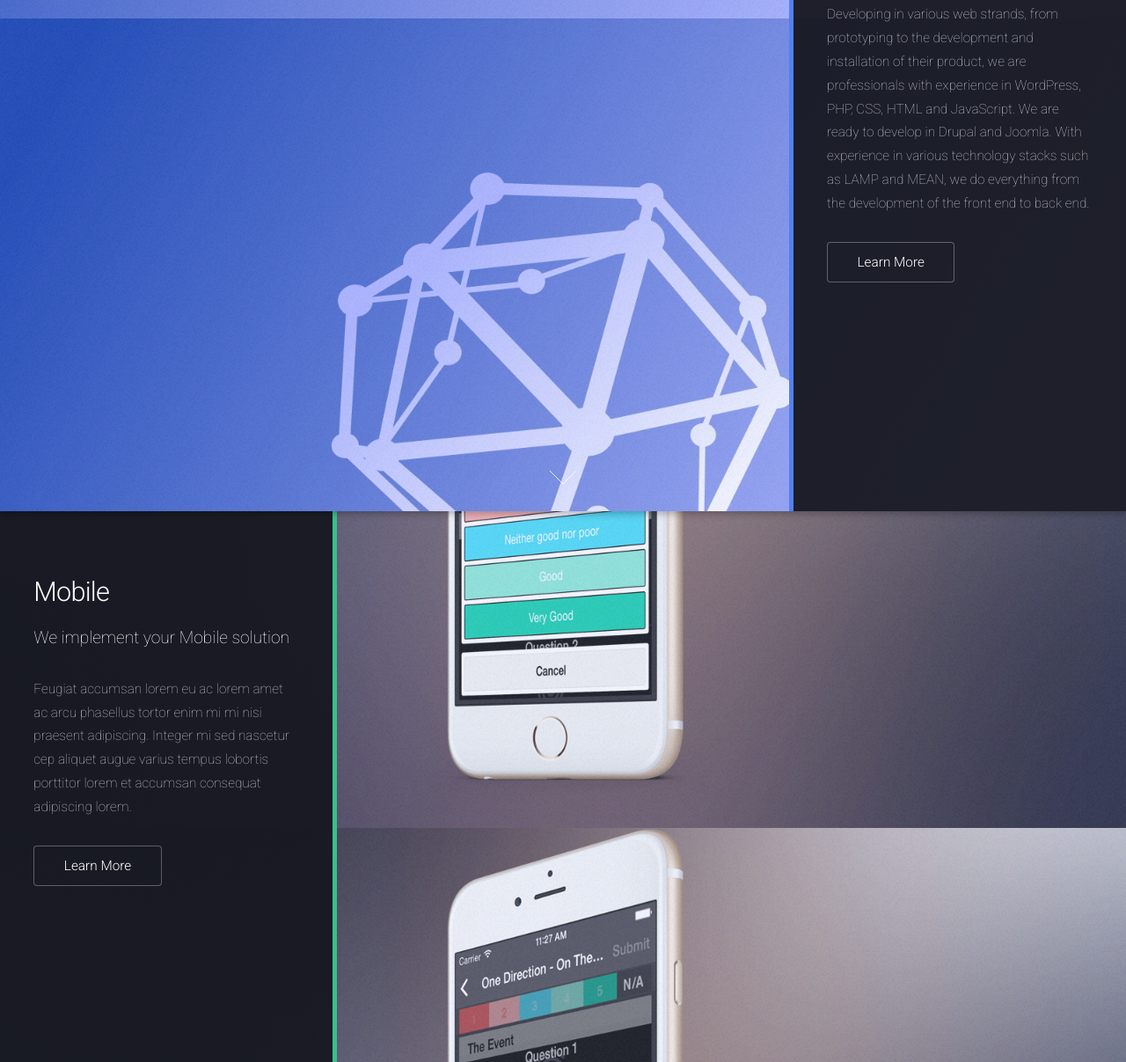
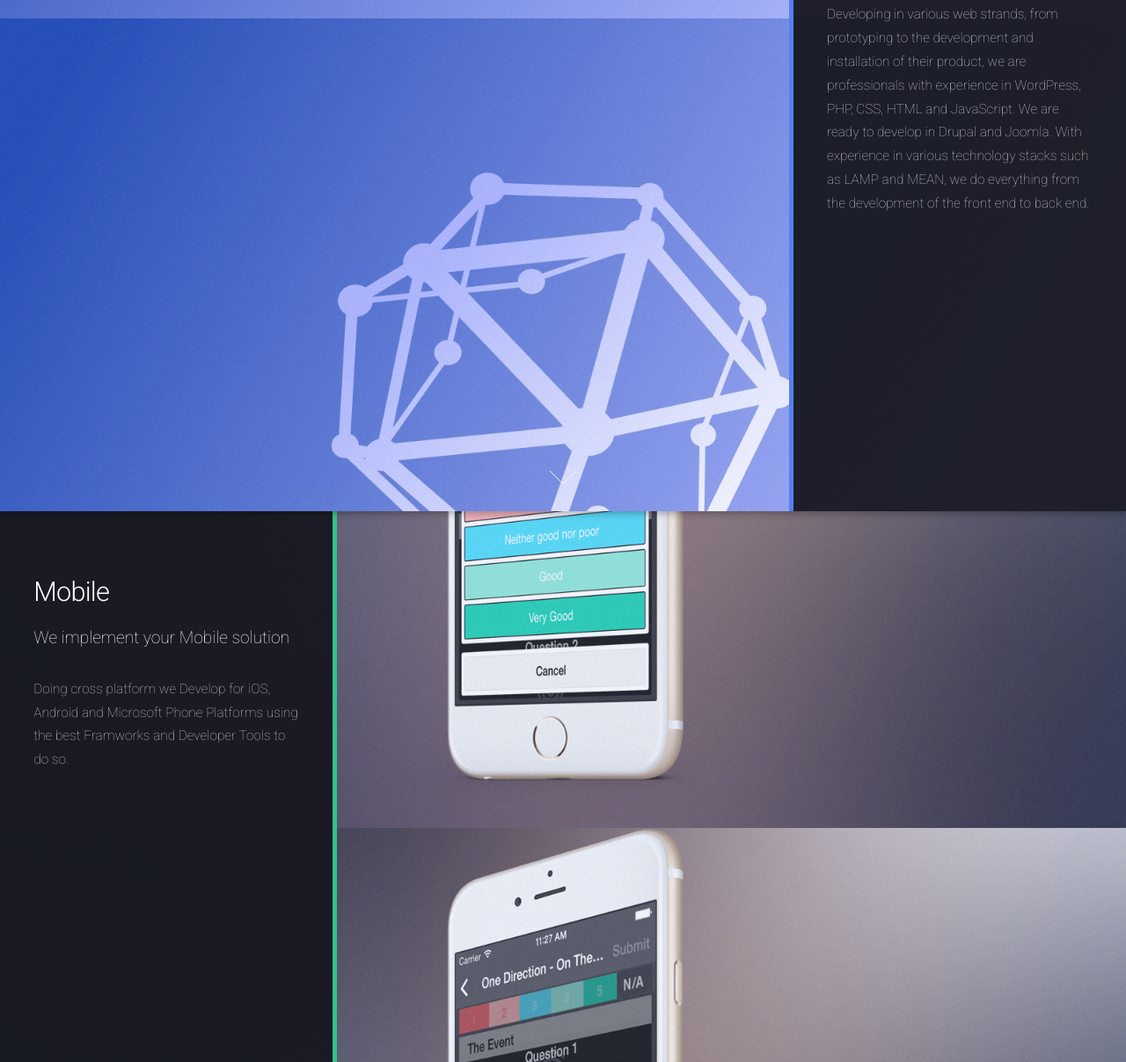
Before and after one commit to opprDev/calli.tech, a plain HTML site: page src/index.html in a window 1280 px wide. Shown: the part 1819-3026 px from the top of the page at 88% size. Drawn offline with Linux system fonts and the light colour scheme.

Commit message:
[UPDATE]

```diff
--- a/src/index.html
+++ b/src/index.html
@@ -108,9 +108,6 @@
 							Developing in various web strands, from prototyping to the development and installation of their product, we are professionals with experience in WordPress, PHP, CSS, HTML and JavaScript. We are ready to develop in Drupal and Joomla. With experience in various technology stacks such as LAMP and MEAN, we do everything from the development of the front end to back end.
 
 						</p>
-						<ul class="actions">
-							<li><a href="https://github.com/orgs/CalliTechDev/teams/web" class="button">Learn More</a></li>
-						</ul>
 					</div>
 					<a href="#three" class="goto-next scrolly">Next</a>
 				</section>
@@ -123,10 +120,7 @@
 							<h2>Mobile</h2>
 							<p>We implement your Mobile solution</p>
 						</header>
-						<p>Feugiat accumsan lorem eu ac lorem amet ac arcu phasellus tortor enim mi mi nisi praesent adipiscing. Integer mi sed nascetur cep aliquet augue varius tempus lobortis porttitor lorem et accumsan consequat adipiscing lorem.</p>
-						<ul class="actions">
-							<li><a href="#" class="button">Learn More</a></li>
-						</ul>
+						<p>Doing cross platform we Develop for iOS, Android and Microsoft Phone Platforms using the best Framworks and Developer Tools to do so.</p>
 					</div>
 					<a href="#four" class="goto-next scrolly">Next</a>
 				</section>
```
